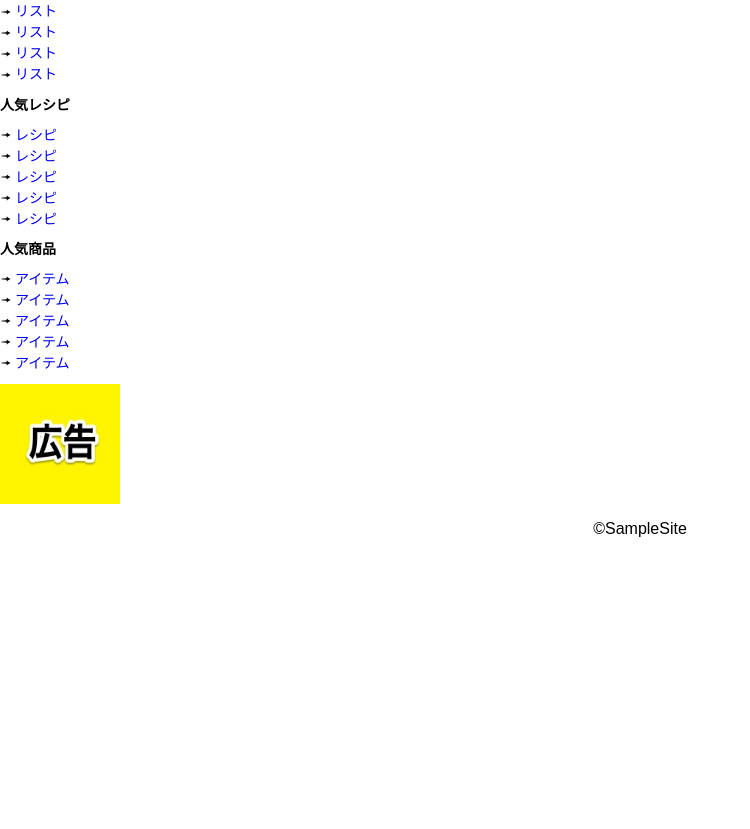
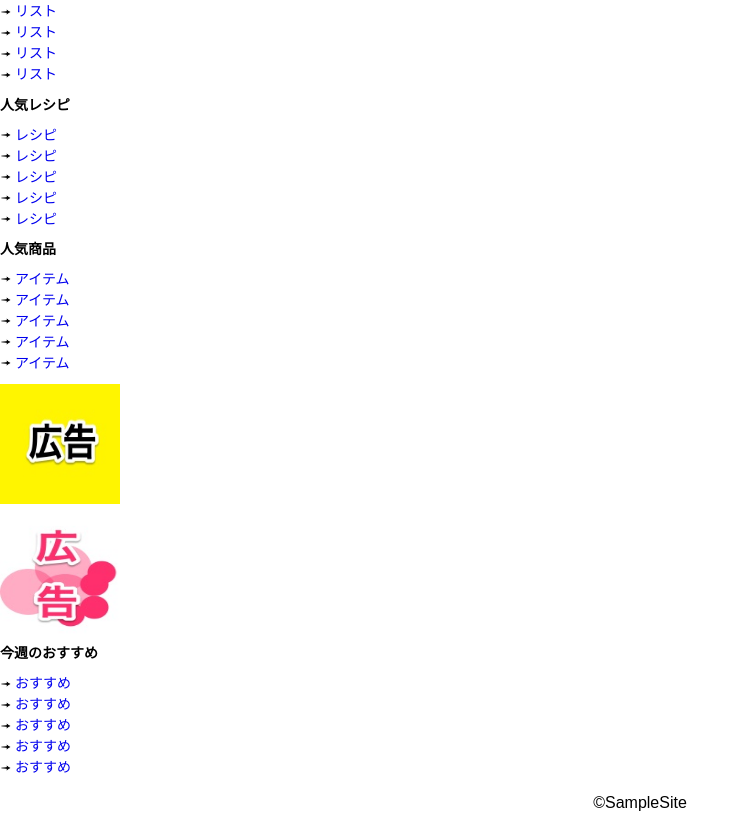
Before and after one commit to gitbike/HTML-3-column-flexbox-layout, a plain HTML site: page index.html in a window 1280 px wide. Shown: the part 518-1347 px from the top of the page, without its empty margins (0-750 px from the left). Before the commit the page ends 1072 px from the top, so only its background shows below. Drawn offline with Linux system fonts and the light colour scheme.

Commit message:
右サイドバーのHTMLを追加

```diff
--- a/index.html
+++ b/index.html
@@ -37,7 +37,7 @@
     </article>
   </main>
 
-  <aside class="aside">
+  <aside class="aside sidebar1">
     <h2 class="heading">最新記事</h2>
     <ul class="aside-list">
       <li><a href="#">リスト</a></li>
@@ -66,6 +66,20 @@
     </div>
   </aside>
 
+  <aside class="aside sidebar2">
+    <div class="ad">
+      <a href="#"><img class="image" src="./images/ad2.jpg" alt=""></a>
+    </div>
+    <h2 class="heading">今週のおすすめ</h2>
+    <ul class="aside-list">
+      <li><a href="#">おすすめ</a></li>
+      <li><a href="#">おすすめ</a></li>
+      <li><a href="#">おすすめ</a></li>
+      <li><a href="#">おすすめ</a></li>
+      <li><a href="#">おすすめ</a></li>
+    </ul>
+  </aside>
+
   <footer class="footer">
     <p class="copyright">©︎SampleSite</p>
   </footer>
```
